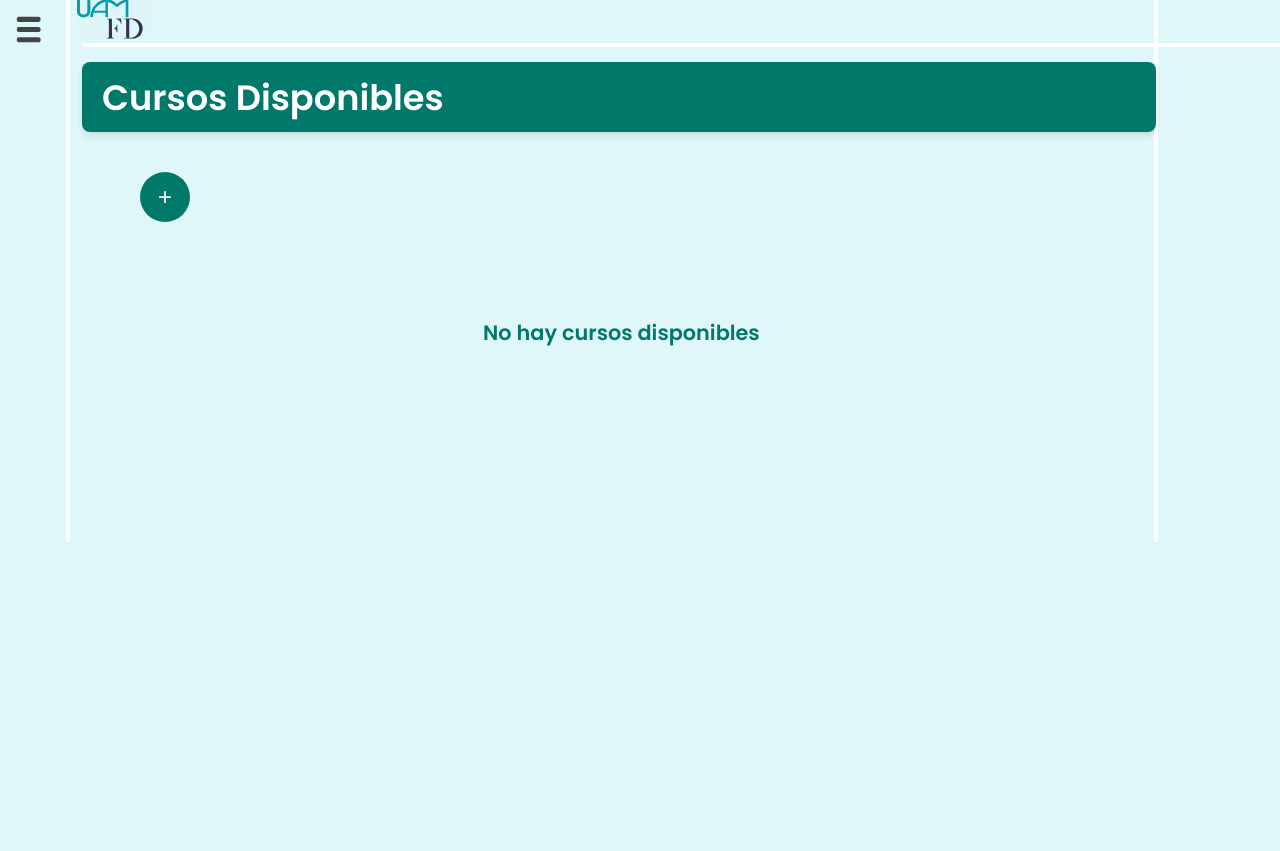
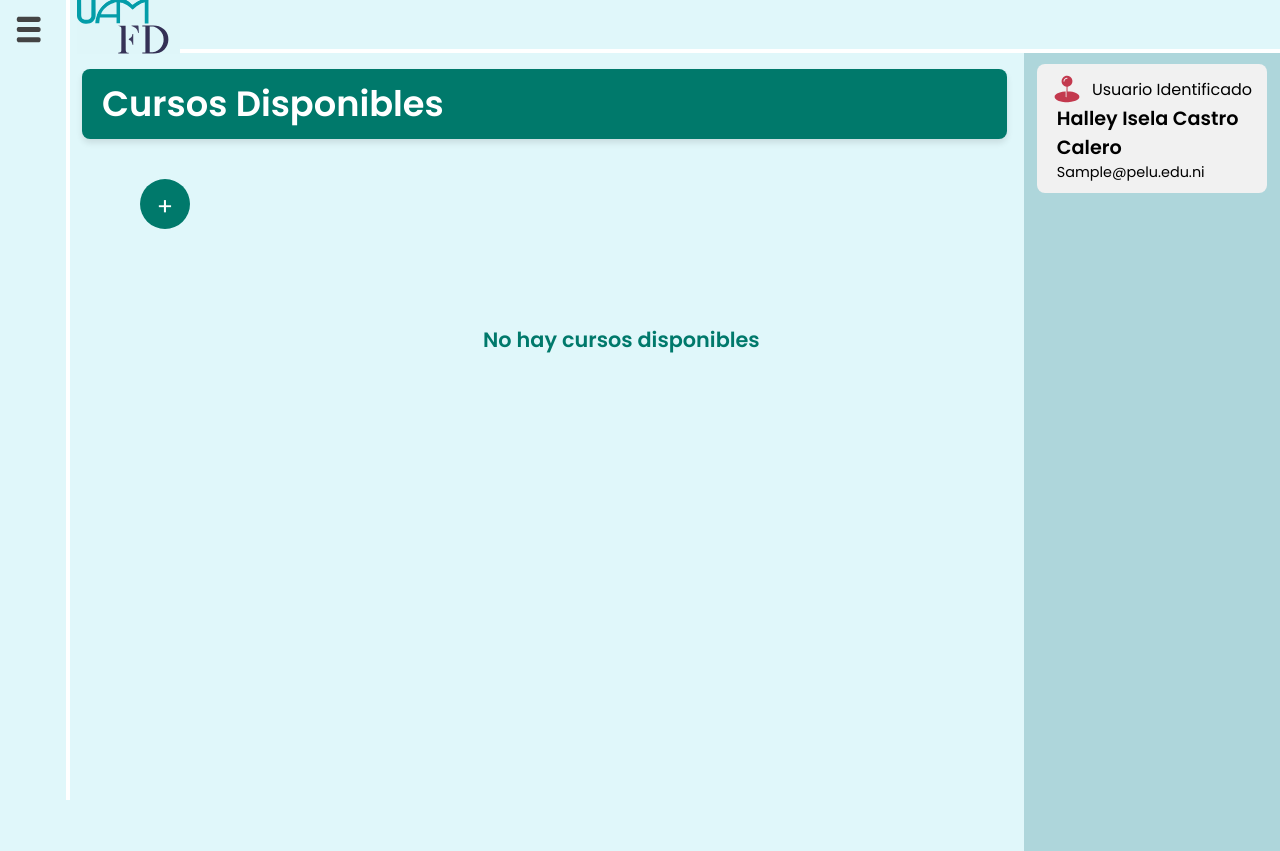
Before and after one commit to GhostRunner7399/CursoFinder, a React (Vite) app in the folder Frontend/: page / in a window 1280 px wide. Both pictures are taken after typing "Sample", "Sample123" into the empty fields and a click on the button "Iniciar Sesión". Shown: the top 851 px of the page. Before the commit the page ends 800 px from the top, so only its background shows below. Built offline with nearby package versions, Linux system fonts and the light colour scheme.

Commit message:
se añadio un box en la pagina principal que muestra el usuario identificado a traves de las credenciales

```diff
--- a/Frontend/src/App.jsx
+++ b/Frontend/src/App.jsx
@@ -7,12 +7,20 @@ import Details from "./show-course-detail.jsx";
 
 function App() {
   const [isAuthenticated, setIsAuthenticated] = useState(false);
+  const [user, setUser] = useState(null);
   const [courses, setCourses] = useState([]);
 
   const handleLogin = (credentials) => {
-    //agregar la lógica de autenticación real (llamar api)
+    // Here you would typically validate the credentials against an API
     console.log("Credenciales recibidas:", credentials);
-    setIsAuthenticated(true);
+    if (credentials.username && credentials.password) { // Simulate successful login
+      setIsAuthenticated(true);
+      // Simulate fetching user data based on the credentials
+      setUser({
+        name: "Halley Isela Castro Calero", // Simulated name
+        email: `${credentials.username}@pelu.edu.ni` // Simulated email construction
+      });
+    }
   };
 
   const addCourse = (course) => {
@@ -39,15 +47,13 @@ function App() {
         />
 
         {/* Ruta de Cursos Disponibles */}
+        {/*pass info de los credentials al component to retrieve the data connected a las credentials */}
         <Route
           path="/courses"
           element={
-            isAuthenticated ? (
-              <Courses courses={courses} />
-            ) : (
-              <Navigate to="/" />
-            )
-          }
+            isAuthenticated ?
+            <Courses courses={courses} user={user} />
+            : <Navigate to="/" />}
         />
 
         {/* Ruta de Creación de Cursos */}
--- a/Frontend/src/admin-courses.css
+++ b/Frontend/src/admin-courses.css
@@ -24,17 +24,17 @@ body {
 .logo-admin-courses {
   position: absolute;
   left: 0;
-  margin-top: 3%;
+  margin-top: 4%;
   margin-left: 6%;
-  height: 5vmin;
+  height: 7vmin;
   z-index: 3;
 }
 
 .courses-header {
-  width: 85%;
+  width: 73%;
   height: 70px;
   margin-left: 5%;
-  margin-top: 1%;
+  margin-top: 1.5%;
   padding: 0;
   text-align: left;
   background-color: #00796b;
@@ -138,38 +138,17 @@ body {
   box-sizing: border-box;
 }
 
-.white-rectangle {
-  width: 95.7%;
-  height: 32px;
-  top: 0;
-  margin-left: 4.6%;
-  border-radius: 5px;
-  padding: 10px;
-  background-color: #fff;
-  z-index: 1;
-}
-
 .white-lineL {
   position: absolute;
   top: 0;
   margin-left: 2%;
   left: 5vmin;
   width: 4px;
-  height: 100%;
+  height: 100vh;
   background-color: rgb(255, 255, 255);
   z-index: 1;
 }
 
-.white-lineR {
-  position:absolute;
-  top: 0;
-  margin-right: 2%;
-  right: 12vmin;
-  width: 4px;
-  height: 100%;
-  background-color: rgb(255, 255, 255);
-  z-index: 1;
-}
 
 .sidebar {
   height: 100vh;
@@ -224,9 +203,9 @@ body {
   z-index: 5;
 }
 
-.white-lineH {
+.admin-white-lineH {
   position:absolute;
-  margin-top: 7%;
+  margin-top: 8%;
   margin-left: -1%;
   left: 12vmin;
   width: 100%;
@@ -234,3 +213,25 @@ body {
   background-color: rgb(255, 255, 255);
   z-index: 1;
 }
+
+.admin-right-side-rectangle {
+  position: absolute;
+  width: 20%;
+  height: 100vh;
+  background-color: #aed6db;
+  right: 0%;
+  margin-top: 4%;
+  z-index: 1;
+}
+
+.user-box-container {
+  position: absolute;
+  right: 1%;  /* Ajusta esto según sea necesario para alinear correctamente */
+  margin-top: 5%;  /* Ajusta según la altura deseada */
+  width: 18%;
+  height: auto;
+  display: flex;
+  align-items: center; /* Center the UserBox vertically */
+  justify-content: center; /* Center the UserBox horizontally */
+  z-index: 3;
+}
--- a/Frontend/src/admin-courses.jsx
+++ b/Frontend/src/admin-courses.jsx
@@ -4,12 +4,14 @@ import "./admin-courses.css";
 import logo from "./images/logoUAMFD.svg";
 import settingsIcon from './images/settings.svg';
 import menuIcon from './images/menu.svg';
+import UserBox from "./components/user-box";
 
-function Courses({ courses }) {
+
+//AGREGAR BOTONES PARA EDITAR O ELIMINAR UN CURSO
+function Courses({ courses, user }) {
   const navigate = useNavigate();
   const [isSidebarOpen, setIsSidebarOpen] = React.useState(false);
 
-  // Función para alternar la barra lateral
   const toggleSidebar = () => {
     setIsSidebarOpen(!isSidebarOpen);
   };
@@ -20,22 +22,23 @@ function Courses({ courses }) {
 
   return (
     <div className="courses-page">
+      <div className="user-box-container">
+        <UserBox user={user} />
+      </div>
       {/* Líneas blancas verticales */}
       <div className="white-lineL"></div>
-      <div className="white-lineR"></div>
-
+      <div className="admin-right-side-rectangle"></div>
       {/* Barra lateral */}
       <div className={`sidebar ${isSidebarOpen ? 'open' : ''}`}>
         <div className="sidebar-content">
           <img src={settingsIcon} alt="Configuración" className="settings-icon" />
-          {/* Puedes agregar más elementos a la barra lateral aquí */}
+          {/*agregar más elementos a la barra*/}
         </div>
       </div>
 
-      {/* Encabezado */}
       <div className="header-admin-courses">
-        <div className="white-lineH"></div>
-        {/* Ícono del menú para abrir la barra lateral */}
+        <div className="admin-white-lineH"></div>
+        {/* Ícono del menú para abrir la sidebar */}
         <img
           src={menuIcon}
           alt="Menú"
--- /dev/null
+++ b/Frontend/src/components/user-box.jsx
@@ -0,0 +1,21 @@
+import styles from './user-box.module.css';
+import fijado from '../images/fijado.svg';
+
+function UserBox({ user }) {
+  if (!user) return null;
+
+  return (
+    <div className={styles['user-identification-box']}>
+      <div className={styles['verification-icon']}>
+        <img src={fijado} alt="Verified" />
+        <span className={styles['verification-text']}>Usuario Identificado</span>
+      </div>
+      <div className={styles['user-details']}>
+        <h3>{user.name}</h3>
+        <p>{user.email}</p>
+      </div>
+    </div>
+  );
+}
+
+export default UserBox;
--- /dev/null
+++ b/Frontend/src/components/user-box.module.css
@@ -0,0 +1,44 @@
+.user-identification-box {
+  display: flex;
+  align-items: center;
+  background-color: #f1f1f1;
+  border-radius: 8px;
+  padding: 10px;
+  margin-bottom: 20px;
+  flex-wrap: wrap; /* Permite que los elementos se ajusten en varias líneas */
+}
+
+.verification-icon {
+  display: flex; /* Usa flexbox para alinear imagen y texto */
+  align-items: center; /* Centra los elementos verticalmente */
+  flex-basis: 100%; /* Hace que ocupe el ancho completo */
+  justify-content: center;
+}
+
+.verification-icon img {
+  width: 30px;
+  height: 30px;
+  margin-right: 10px; /* Espacio entre el icono y el texto */
+}
+
+.verification-text {
+  font-size: 1em; /* Tamaño de fuente para el texto 'usuario identificado' */
+  margin: 0; /* Remueve márgenes por defecto */
+}
+
+
+.user-details {
+  display: flex;
+  flex-direction: column;
+  justify-content: center;
+  margin-left: 10px;
+}
+
+.user-details h3, .user-details p {
+  margin: 0;
+  font-size: 1.2em; /*fuente para el nombre */
+}
+
+.user-details p {
+  font-size: 0.9em;
+}
--- a/Frontend/src/create-course-detail.css
+++ b/Frontend/src/create-course-detail.css
@@ -1,8 +1,10 @@
+
 .create-course-page {
   display: flex;
   flex-direction: column;
   align-items: center;
   padding: 20px;
+  font-family: Poppins, sans-serif;
 }
 
 .header-create-course-detail {
@@ -40,18 +42,20 @@ input, textarea {
   padding: 8px;
   margin-top: 5px;
   border: 1px solid #ccc;
+  border-color: #00796b;
   border-radius: 4px;
 }
 
 button {
   padding: 10px;
-  background-color: #4CAF50;
-  color: white;
+  background-color: #00796b;
+  color: rgb(252, 252, 252);
   border: none;
   border-radius: 4px;
   cursor: pointer;
+  font-family: Poppins, sans-serif;
 }
 
 button:hover {
-  background-color: #60cdd1;
+  background-color: #55aeb1;
 }
--- a/Frontend/src/show-course-detail.css
+++ b/Frontend/src/show-course-detail.css
@@ -60,30 +60,6 @@ body {
     text-align: left;
   }
 
-  .sure-button {
-    background-color: #00796b;
-    color: white;
-    border: none;
-    border-radius: 5px;
-    padding: 10px;
-    cursor: pointer;
-    width: 100%;
-  }
-
-  .button-inscribirse {
-    width: 200px;
-    height: 50px;
-    margin: 10px;
-    background-color: #bcbefa;
-    color: #333;
-    border: none;
-    border-radius: 20px;
-    font-family: 'Poppins', sans-serif;
-    font-size: 16px;
-    cursor: pointer;/*el cursor cambia para mostrar que puede clickearse*/
-    transition: background-color 0.3s ease; /*click interaction*/
-  }
-
   .course-name {
     background-color: #00796b;
     color: #fff;
@@ -95,15 +71,44 @@ body {
     cursor: pointer;
   }
 
-  .white-rectangle {
-    width: 95.7%;
-    height: 32px;
-    top: 0;
-    margin-left: 4.6%;
-    border-radius: 5px;
-    padding: 10px;
-    background-color: #fff;
-    z-index: 1;
+  .course-detail-section {
+    background-color: white;
+    border: 1px solid #00796b;
+    border-radius: 8px;
+    padding: 15px;
+    margin-bottom: 20px;
+  }
+
+  .course-detail-heading {
+    font-size: 1.2rem;
+    color: #00796b;
+    margin-bottom: 10px;
+  }
+
+  .course-detail-item {
+    margin-bottom: 10px;
+  }
+
+  .button-inscribirse {
+    background-color: #bcbefa;
+    color: white;
+    width: 200px;
+    height: 50px;
+    position:absolute;
+    right: 10%;
+    bottom: 2%;
+    padding: 10px 20px;
+    border-radius: 20px;
+    font-family: 'Poppins', sans-serif;
+    font-size: 16px;
+    border: none;
+    cursor: pointer;
+    transition: background-color 0.3s ease;
+    z-index: 3;
+  }
+
+  .button-inscribirse:hover {
+    background-color: #60cdd1;
   }
 
   .white-lineL {
@@ -112,7 +117,7 @@ body {
     margin-left: 2%;
     left: 5vmin;
     width: 4px;
-    height: 100%;
+    height: 100vh;
     background-color: rgb(255, 255, 255);
     z-index: 1;
   }
@@ -186,8 +191,26 @@ body {
     margin-top: 7%;
     margin-left: -1%;
     left: 12vmin;
-    width: 100%;
+    width: 100vh;
     height: 4px;
     background-color: rgb(255, 255, 255);
     z-index: 1;
   }
+
+  /*
+  .description-container {
+
+
+  }
+
+  .logistic-container {
+
+
+  }
+
+  .requisites-container, .certificacion-container, .capacity-container {
+
+
+  }
+
+*/
```
Also changed, not shown: Frontend/src/create-course-detail.jsx (+74 -31 lines), Frontend/src/show-course-detail.jsx (+23 -14 lines), Frontend/src/images/fijado.svg (added).
